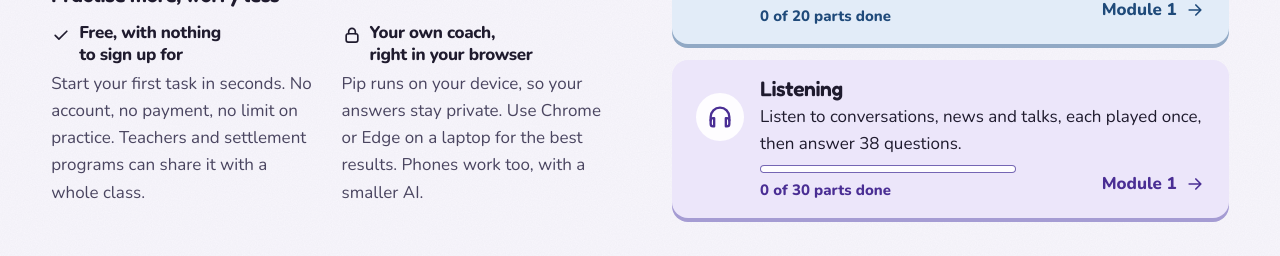
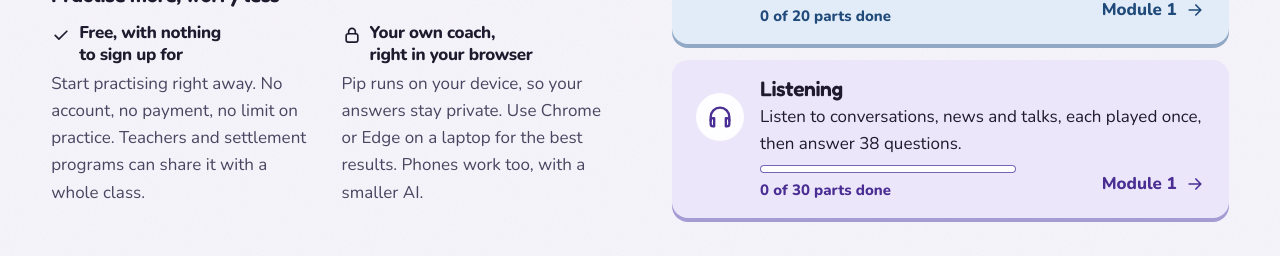
Before and after one commit to JasleenMinhas578/CLB_Ready, a React (Vite) app: page / in a window 1280 px wide. Shown: the part 645-901 px from the top of the page. Built offline with nearby package versions, Linux system fonts and the light colour scheme.

Commit message:
Don't promise a first task in seconds when the models still need to download

```diff
--- a/src/features/home/HomeScreen.tsx
+++ b/src/features/home/HomeScreen.tsx
@@ -72,7 +72,7 @@ export function HomeScreen() {
           <ul className="fact-list">
             <li>
               <h3><Icon name="tick" />Free, with nothing to sign up for</h3>
-              <p>Start your first task in seconds. No account, no payment, no limit on practice. Teachers and settlement programs can share it with a whole class.</p>
+              <p>Start practising right away. No account, no payment, no limit on practice. Teachers and settlement programs can share it with a whole class.</p>
             </li>
             <li>
               <h3><Icon name="lock" />Your own coach, right in your browser</h3>
```
